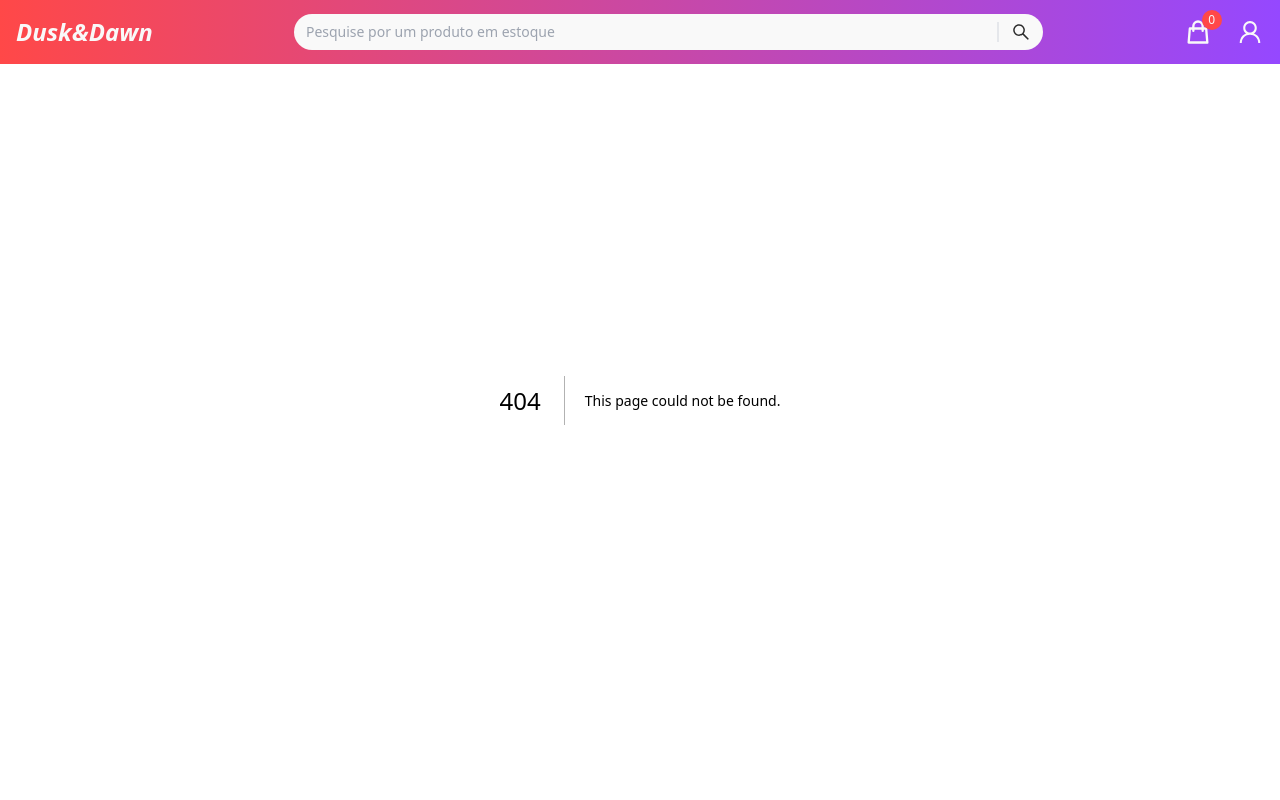
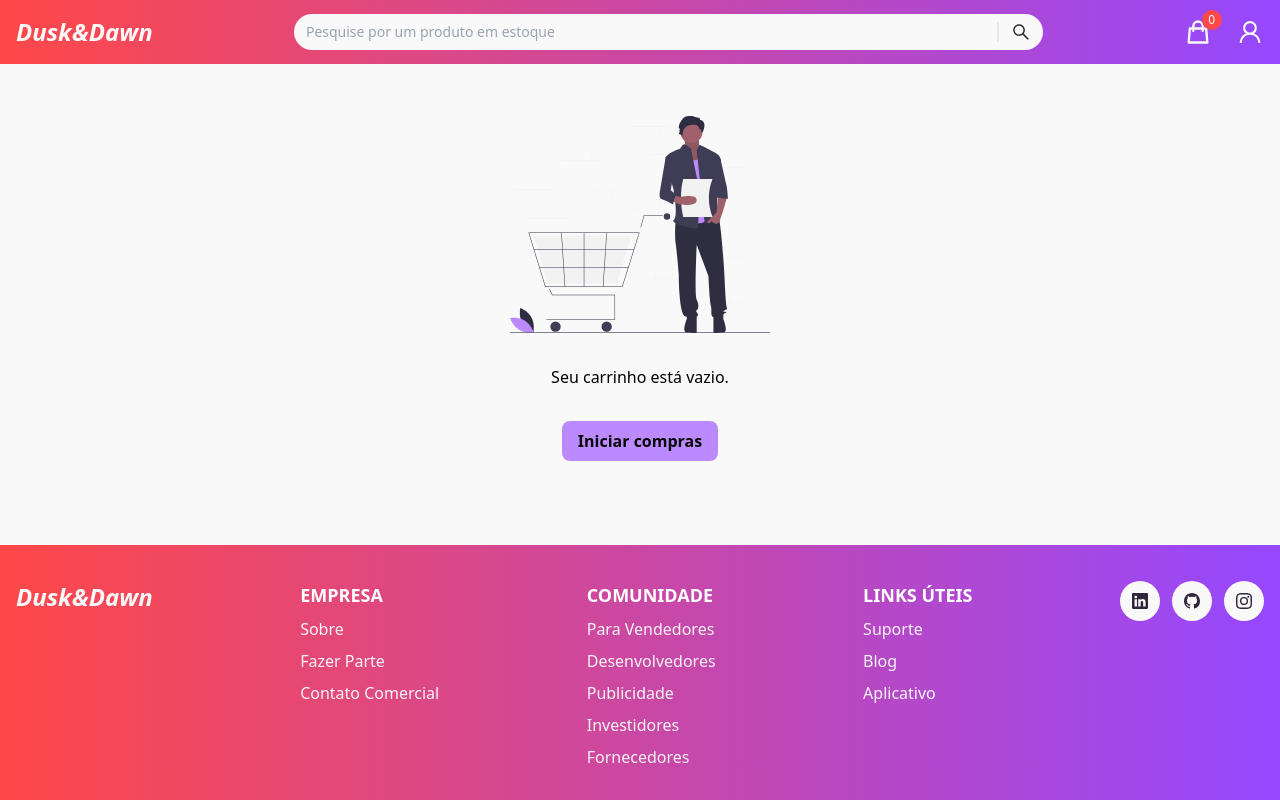
Before and after one commit to lucianosants/dusk-and-dawn, a Next.js app: page /cart in a window 1280 px wide. Before the commit this address had no page. Shown: the top 800 px of the page. Built offline with nearby package versions, Linux system fonts and the light colour scheme.

Commit message:
feat: add page for Cart products

```diff
--- a/pages/_app.tsx
+++ b/pages/_app.tsx
@@ -1,3 +1,4 @@
+import { CartProvider } from '@/src/context/CartContext';
 import Footer from '@/src/patterns/Footer';
 import Header from '@/src/patterns/Header';
 import '@/src/styles/globals.css';
@@ -6,9 +7,11 @@ import type { AppProps } from 'next/app';
 export default function App({ Component, pageProps }: AppProps) {
     return (
         <>
-            <Header />
-            <Component {...pageProps} />
-            <Footer />
+            <CartProvider>
+                <Header />
+                <Component {...pageProps} />
+                <Footer />
+            </CartProvider>
         </>
     );
 }
--- /dev/null
+++ b/pages/cart/index.tsx
@@ -0,0 +1,5 @@
+import CartScreen from '@/src/screens/CartScreen';
+
+export default function Cart() {
+    return <CartScreen />;
+}
--- /dev/null
+++ b/src/components/EmptyCart/index.tsx
@@ -0,0 +1,27 @@
+import Image from 'next/image';
+import { useRouter } from 'next/router';
+
+import Box from '../Box';
+import Button from '../Button';
+import Text from '../Text';
+
+export default function EmptyCart() {
+    const router = useRouter();
+
+    return (
+        <Box className="flex flex-col items-center py-5 mt-8">
+            <Image
+                width={260}
+                height={260}
+                alt=""
+                src={'/images/empty_cart.svg'}
+            />
+
+            <Text as="p" className="my-8">
+                Seu carrinho está vazio.
+            </Text>
+
+            <Button onClick={() => router.push('/')}>Iniciar compras</Button>
+        </Box>
+    );
+}
--- /dev/null
+++ b/src/components/ProductCart/index.tsx
@@ -0,0 +1,91 @@
+import Image from 'next/image';
+import React from 'react';
+import Box from '../Box';
+import Button from '../Button';
+import Text from '../Text';
+
+type Props = {
+    cover: string;
+    name: string;
+    price: number;
+};
+
+interface ProductInfosProps extends Props {}
+
+const ProductInfos = ({ cover, name, price }: ProductInfosProps) => {
+    return (
+        <Box className="flex flex-col items-center gap-6 sm:items-start sm:flex-row">
+            <Image
+                src={cover}
+                width={150}
+                height={150}
+                alt=""
+                className="rounded-lg shadow-lg"
+            />
+
+            <Box>
+                <Text as="p" className="mt-4 text-lg sm:mt-0">
+                    {name}
+                </Text>
+
+                <Text
+                    as="p"
+                    className="mt-4 text-2xl font-bold sm:mt-0 text-neutral-variant-800 ">
+                    R${price}
+                </Text>
+
+                <Text
+                    as="p"
+                    className="mt-6 cursor-pointer text-tertiary-500 hover:text-primary-700">
+                    Informações do Produto
+                </Text>
+            </Box>
+        </Box>
+    );
+};
+
+interface ProductProps extends Props {
+    quantity: number;
+    add: () => void;
+    remove: () => void;
+    deleteItem: () => void;
+}
+
+export default function ProductCart({
+    cover,
+    name,
+    price,
+    quantity,
+    add,
+    remove,
+    deleteItem,
+}: ProductProps) {
+    return (
+        <>
+            <ProductInfos cover={cover} name={name} price={price} />
+
+            <Box className="sm:text-end text-start">
+                <Text as="p" className="mt-4 text-sm sm:mt-0">
+                    Total
+                </Text>
+
+                <Text
+                    as="p"
+                    className="mt-4 text-2xl font-bold sm:mt-0 text-neutral-variant-800">
+                    R${Number(price * quantity).toFixed(2)}
+                </Text>
+
+                <Box className="flex items-center gap-3 my-3 mb-2 font-medium">
+                    <Button onClick={remove}>-</Button>
+
+                    <Text className="text-3xl font-bold text-primary-700">
+                        {quantity}
+                    </Text>
+
+                    <Button onClick={add}>+</Button>
+                    <Button onClick={deleteItem}>Remover</Button>
+                </Box>
+            </Box>
+        </>
+    );
+}
--- a/src/context/CartContext.tsx
+++ b/src/context/CartContext.tsx
@@ -46,6 +46,7 @@ export const CartProvider = ({ children }: CartProviderProps) => {
     const addToCart = (item: ProductProps) => {
         if (alreadyInCart(item.id)) {
             alert('Este item já foi adicionado ao carrinho.');
+
             return;
         }
         setCart([...cart, { product: item, quantity: 1 }]);
@@ -75,14 +76,14 @@ export const CartProvider = ({ children }: CartProviderProps) => {
         );
     };
 
-    const getTotalPrice = () => {
+    const getTotalPrice = (): number => {
         return cart.reduce((total, cartItem) => {
-            return total + cartItem.product.price * cartItem.quantity;
+            const price = Number(
+                total + cartItem.product.price * cartItem.quantity
+            );
+            return price;
         }, 0);
     };
-
-    console.log('Produtos no carrinho', cart);
-    console.log('Preço total', getTotalPrice().toFixed(2));
 
     return (
         <CartContext.Provider
--- a/src/patterns/Header/index.tsx
+++ b/src/patterns/Header/index.tsx
@@ -1,7 +1,9 @@
-import { FormEvent, useState } from 'react';
+import { FormEvent, useContext } from 'react';
 import Link from 'next/link';
 import { AiOutlineSearch, AiOutlineUser } from 'react-icons/ai';
 import { HiOutlineShoppingBag } from 'react-icons/hi';
+
+import { CartContext } from '@/src/context/CartContext';
 
 import data from '@/_data/header/pt-br.json';
 
@@ -9,7 +11,7 @@ import Box from '@/src/components/Box';
 import Text from '@/src/components/Text';
 
 export default function Header() {
-    const [count, setCount] = useState(0);
+    const { cart } = useContext(CartContext);
 
     const { brand, label_search, placeholder_search } = data;
 
@@ -56,9 +58,9 @@ export default function Header() {
                 </Box>
 
                 <Box className="flex gap-6">
-                    <Link href="#">
+                    <Link href="/cart">
                         <Text
-                            data-count={count}
+                            data-count={cart.length}
                             as="span"
                             className="cart__notification">
                             <HiOutlineShoppingBag size={28} />
--- /dev/null
+++ b/src/screens/CartScreen/index.tsx
@@ -0,0 +1,74 @@
+import { useContext } from 'react';
+
+import { CartContext } from '@/src/context/CartContext';
+
+import Box from '@/src/components/Box';
+import Container from '@/src/components/Container';
+import Text from '@/src/components/Text';
+import EmptyCart from '@/src/components/EmptyCart';
+import ProductCart from '@/src/components/ProductCart';
+
+import Button from '@/src/components/Button';
+
+export default function CartScreen() {
+    const { cart, addQuantity, removeQuantity, getTotalPrice, removeToCart } =
+        useContext(CartContext);
+
+    const totalPrice = Number(getTotalPrice()).toFixed(2);
+
+    return (
+        <Container isCol={!cart.length}>
+            {!cart.length ? (
+                <EmptyCart />
+            ) : (
+                <Box className="flex flex-col items-start w-full py-5 mt-8">
+                    <Text
+                        as="h2"
+                        className="w-full mb-4 text-2xl font-bold text-center sm:text-start">
+                        Carrinho de Compras
+                    </Text>
+
+                    <Box className="flex flex-col w-full gap-6">
+                        {cart?.map((product) => {
+                            const {
+                                id,
+                                available,
+                                category,
+                                cover,
+                                name,
+                                price,
+                            } = product.product;
+                            return (
+                                <Box
+                                    key={id}
+                                    className="flex flex-col items-center justify-start w-full p-3 shadow sm:items-start sm:justify-between bg-neutral-50 sm:flex-row">
+                                    <ProductCart
+                                        cover={cover}
+                                        name={name}
+                                        price={price}
+                                        quantity={product.quantity}
+                                        add={() => addQuantity(id)}
+                                        remove={() => removeQuantity(id)}
+                                        deleteItem={() => removeToCart(id)}
+                                    />
+                                </Box>
+                            );
+                        })}
+                    </Box>
+
+                    <Box className="flex flex-col items-center justify-start w-full p-5 mt-8 shadow sm:items-start sm:justify-between bg-neutral-50 sm:flex-row">
+                        <Text as="p" className="text-xl font-bold">
+                            Valor Total:{' '}
+                            <Text className="p-2 rounded-lg text-primary-50 bg-primary-600">
+                                <Text className="font-normal">R$</Text>{' '}
+                                {totalPrice}
+                            </Text>{' '}
+                        </Text>
+
+                        <Button>Finalizar Compras</Button>
+                    </Box>
+                </Box>
+            )}
+        </Container>
+    );
+}
--- a/src/screens/ProductScreen/index.tsx
+++ b/src/screens/ProductScreen/index.tsx
@@ -5,7 +5,6 @@ import Image from 'next/image';
 
 export default function ProductScreen() {
     return (
-        <Box className="">
         <Box className="flex flex-col justify-between sm:flex-row">
             <Image
                 src="/images/headphone_b626ee22179d.png"
@@ -16,9 +15,7 @@ export default function ProductScreen() {
             />
 
             <Box>
-                    <Text
-                        as="h4"
-                        className="font-bold text-neutral-800 text-end">
+                <Text as="h4" className="font-bold text-neutral-800 text-end">
                     HeadPhone Gamer B729
                 </Text>
 
@@ -49,6 +46,5 @@ export default function ProductScreen() {
                 </Text>
             </Box>
         </Box>
-        </Box>
     );
 }
```
Also changed, not shown: public/images/empty_cart.svg (added). Lines whose indentation alone changed are shown as unchanged.
